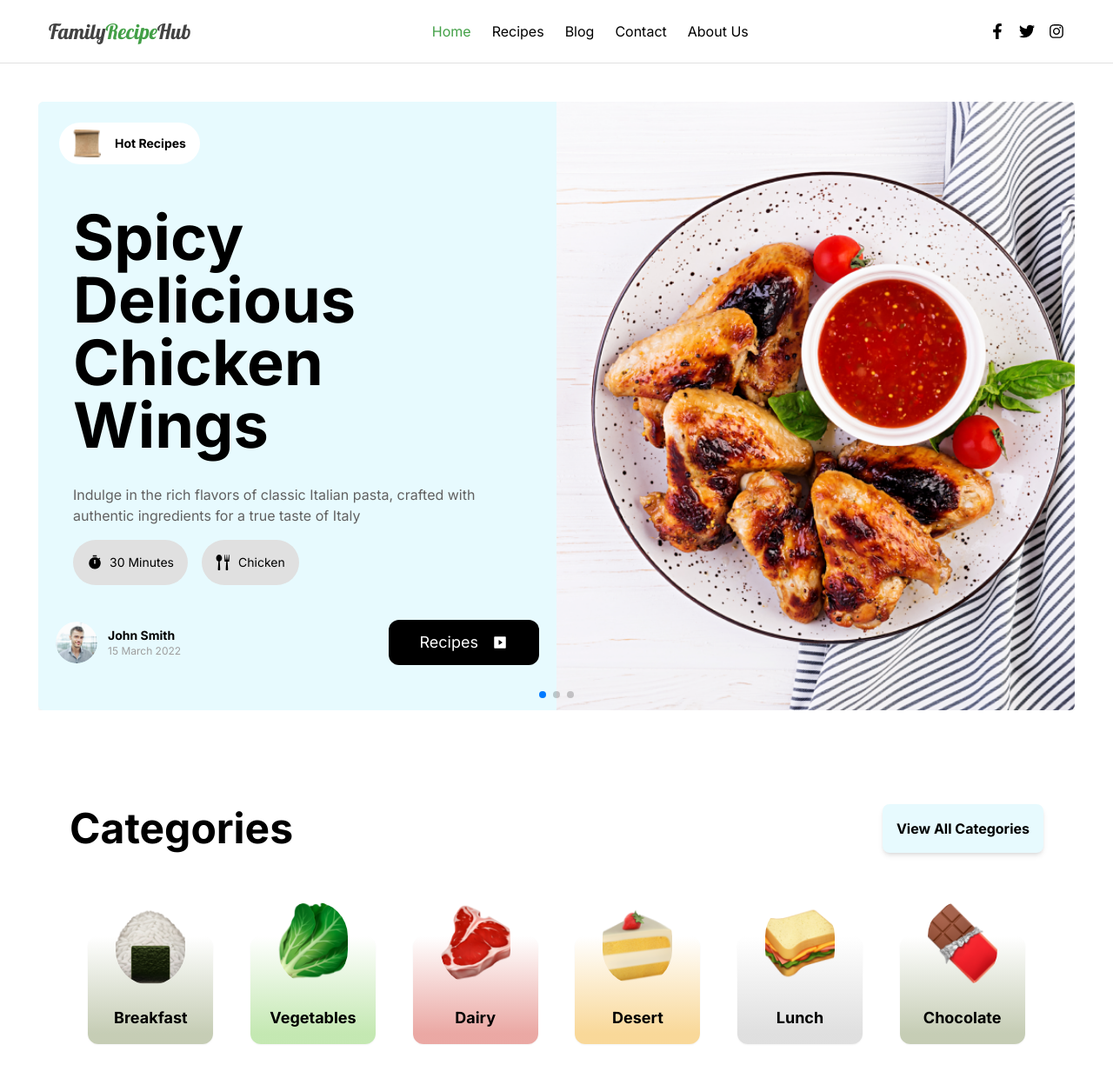
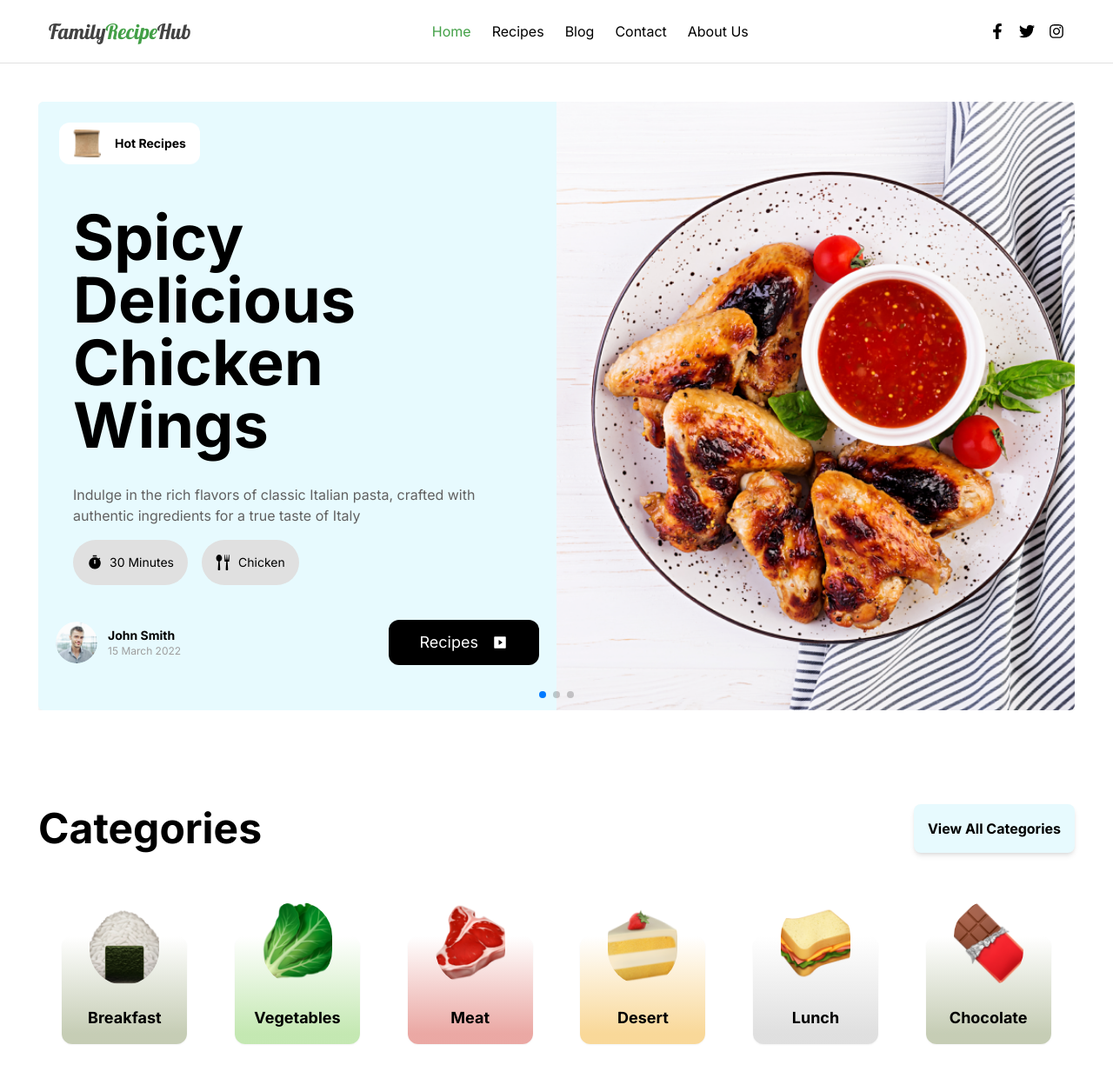
Before and after one commit to MarwaAshraf1812/family_recipe_hub_client, a React (Vite) app in the folder client/: page / in a window 1280 px wide. Shown: the top 1240 px of the page at 87% size. Built offline with nearby package versions, Linux system fonts and the light colour scheme.

Commit message:
feat: update some style

```diff
--- a/client/src/components/Sections/Categories/Categories.jsx
+++ b/client/src/components/Sections/Categories/Categories.jsx
@@ -11,14 +11,14 @@ export default function Categories() {
   const categories = [
     { image: BreakFastImage, title: 'Breakfast', bgColor: 'bg-linear_black' },
     { image: VeganImage, title: 'Vegetables', bgColor: 'bg-linear_green' },
-    { image: MeatImage, title: 'Dairy', bgColor: 'bg-linear_red' },
+    { image: MeatImage, title: 'Meat', bgColor: 'bg-linear_red' },
     { image: DesertImage, title: 'Desert', bgColor: 'bg-linear_yellow' },
     { image: LunchImage, title: 'Lunch', bgColor: 'bg-linear_grey' },
     { image: ChocoImage, title: 'Chocolate', bgColor: 'bg-linear_black' },
   ];
 
   return (
-    <div className="w-full h-full py-16 px-4 lg:px-20">
+    <div className="w-full h-full py-16 px-4 lg:px-11 md:px-11">
       <div className="flex justify-between items-center mb-10 md:mb-14 w-full">
         <h1 className="text-4xl font-bold text-black md:text-5xl">Categories</h1>
         <Link to="/categories" className="text-black hover:bg-main_color shadow-md bg-main_color p-4 rounded-lg font-semibold">
--- a/client/src/components/Sections/Categories/CategoryItem.jsx
+++ b/client/src/components/Sections/Categories/CategoryItem.jsx
@@ -3,7 +3,7 @@ import PropTypes from 'prop-types';
 function CategoryItem({ image, title, bgColor }) {
   return (
     <div
-      className={`w-36  rounded-xl mt-10 mx-auto p-4 flex flex-col items-center relative  ${bgColor} shadow-sm transition duration-500 hover:scale-110 cursor-pointer`}
+      className={`w-36  rounded-xl mt-10 mb-10 mx-auto p-4 flex flex-col items-center relative  ${bgColor} shadow-sm transition duration-500 hover:scale-110 cursor-pointer`}
     >
       <div className="w-20 relative">
         <img
--- a/client/src/components/Sections/Hero.jsx
+++ b/client/src/components/Sections/Hero.jsx
@@ -82,7 +82,7 @@ export default function Hero() {
               <div className="md:w-1/2 h-full bg-main_color flex items-center p-5 md:p-10 relative group">
                 <div className="flex flex-col w-full">
                   <div
-                    className="flex bg-white px-4 rounded-full py-2 items-center absolute top-6 left-6
+                    className="flex bg-white px-4 rounded-xl py-2 items-center absolute top-6 left-6
                     transform transition-transform duration-500 group-hover:scale-110"
                   >
                     <img
--- a/client/src/layout/Navbar/Navbar.jsx
+++ b/client/src/layout/Navbar/Navbar.jsx
@@ -9,7 +9,7 @@ function Navbar() {
 
   return (
     <div className='border-b border-gray-300'>
-      <div className="mx-auto py-5 lg:px-14 px-5">
+      <div className="mx-auto py-5 lg:px-14 md:px-10 px-5">
         <div className="flex justify-between items-center">
           <div className="flex items-center text-2xl font-lobster text-gray-800">
             Family <span className="text-green-600">Recipe</span> Hub
```
